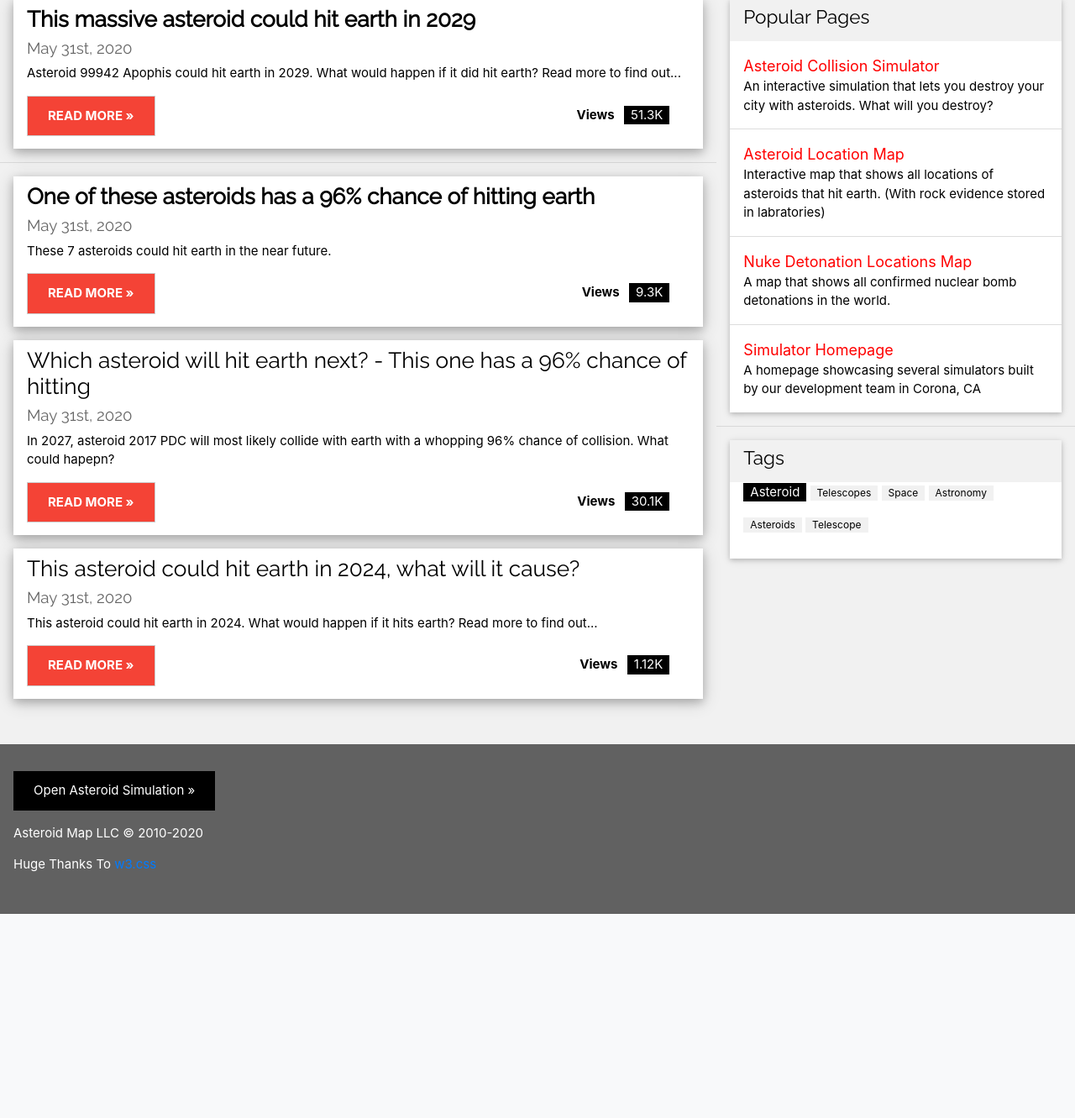
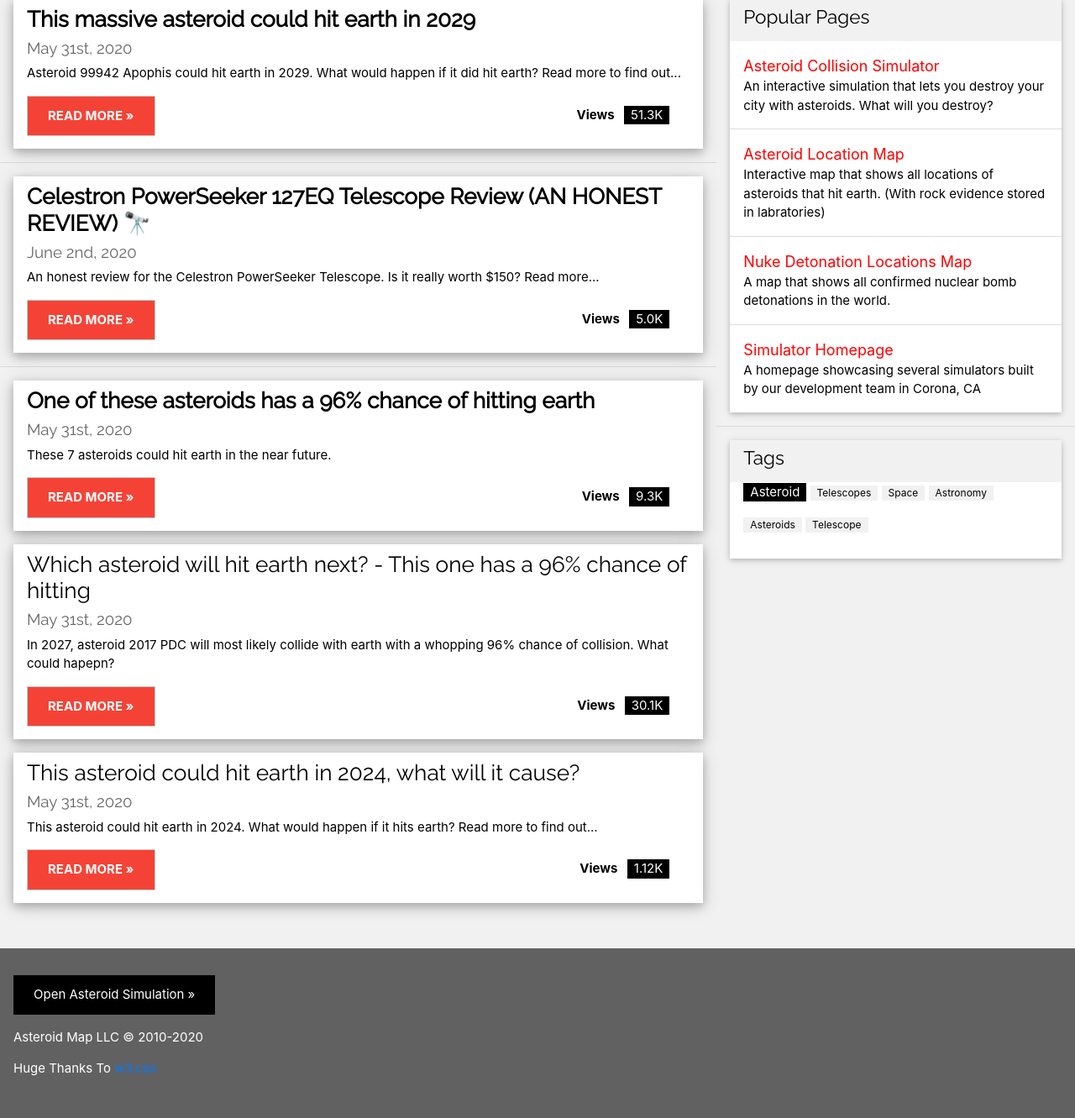
Before and after one commit to PaulMcPython18/AsteroidCollisionSimulator, a Flask app: page /blog in a window 1280 px wide. Shown: the part 233-1564 px from the top of the page at 84% size. Before the commit the page ends 1321 px from the top, so only its background shows below. Run offline with Flask 2, Linux system fonts and the light colour scheme; some libraries are stand-ins or nearby versions.

Commit message:
Add files via upload

```diff
--- a/templates/blog.html
+++ b/templates/blog.html
@@ -51,7 +51,28 @@ and is wrapped around the whole page content, except for the footer in this exam
     </div>
   </div>
   <hr>
+<div class="w3-card-4 w3-margin w3-white">
+<!--    <img src="static/asteroidhittingearth.jpeg" alt="asteroid space" style="width: 100%; height: 5%;">-->
+    <div class="w3-container">
+      <h3 style="margin-top: 1%;"><b>Celestron PowerSeeker 127EQ Telescope Review (AN HONEST REVIEW) 🔭</b></h3>
+              <h5><span class="w3-opacity">June 2nd, 2020</span></h5>
 
+<!--      <h5>Asteroid 99942 Apophis could hit earth in 2029. What would happen if it did hit earth? Read more to find out... <span class="w3-opacity">May 31st, 2020</span></h5>-->
+    </div>
+
+    <div class="w3-container">
+      <p>An honest review for the Celestron PowerSeeker Telescope. Is it really worth $150? Read more...</p>
+      <div class="w3-row">
+        <div class="w3-col m8 s12">
+            <p><button class="w3-button w3-padding-large w3-red w3-border"><b><a href="/telescope-review-celeston-powerseeker-127eq" style="color: white;" alt="A link pointing towards a review of the celeston powerseeker 127eq.">READ MORE »</a></b></button></p>
+        </div>
+        <div class="w3-col m4 w3-hide-small">
+          <p><span class="w3-padding-large w3-right"><b>Views  </b> <span class="w3-tag">5.0K</span></span></p>
+        </div>
+      </div>
+    </div>
+  </div>
+  <hr>
   <!-- Blog entry -->
   <div class="w3-card-4 w3-margin w3-white">
 <!--  <img src="/w3images/bridge.jpg" alt="Norway" style="width:100%">-->
```
